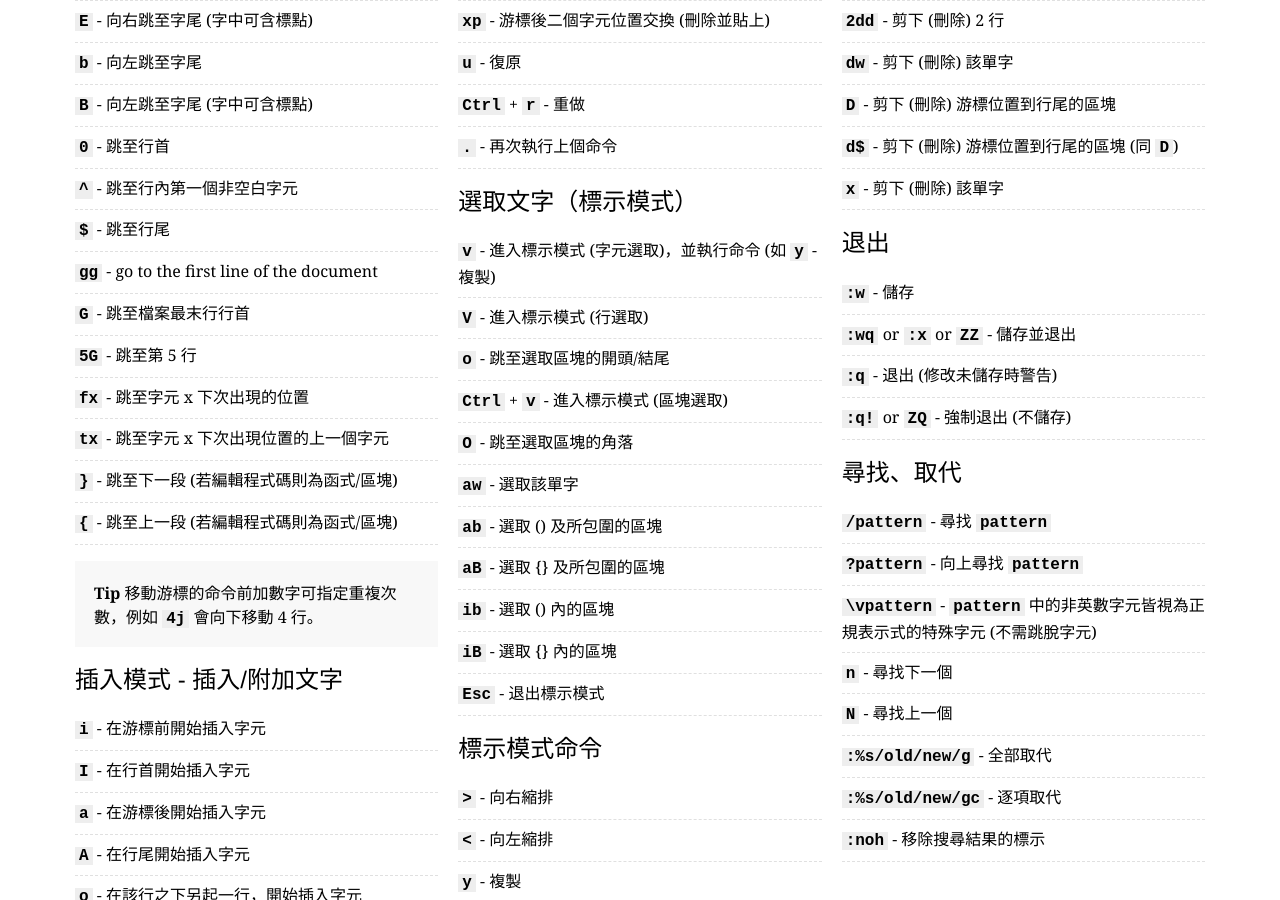
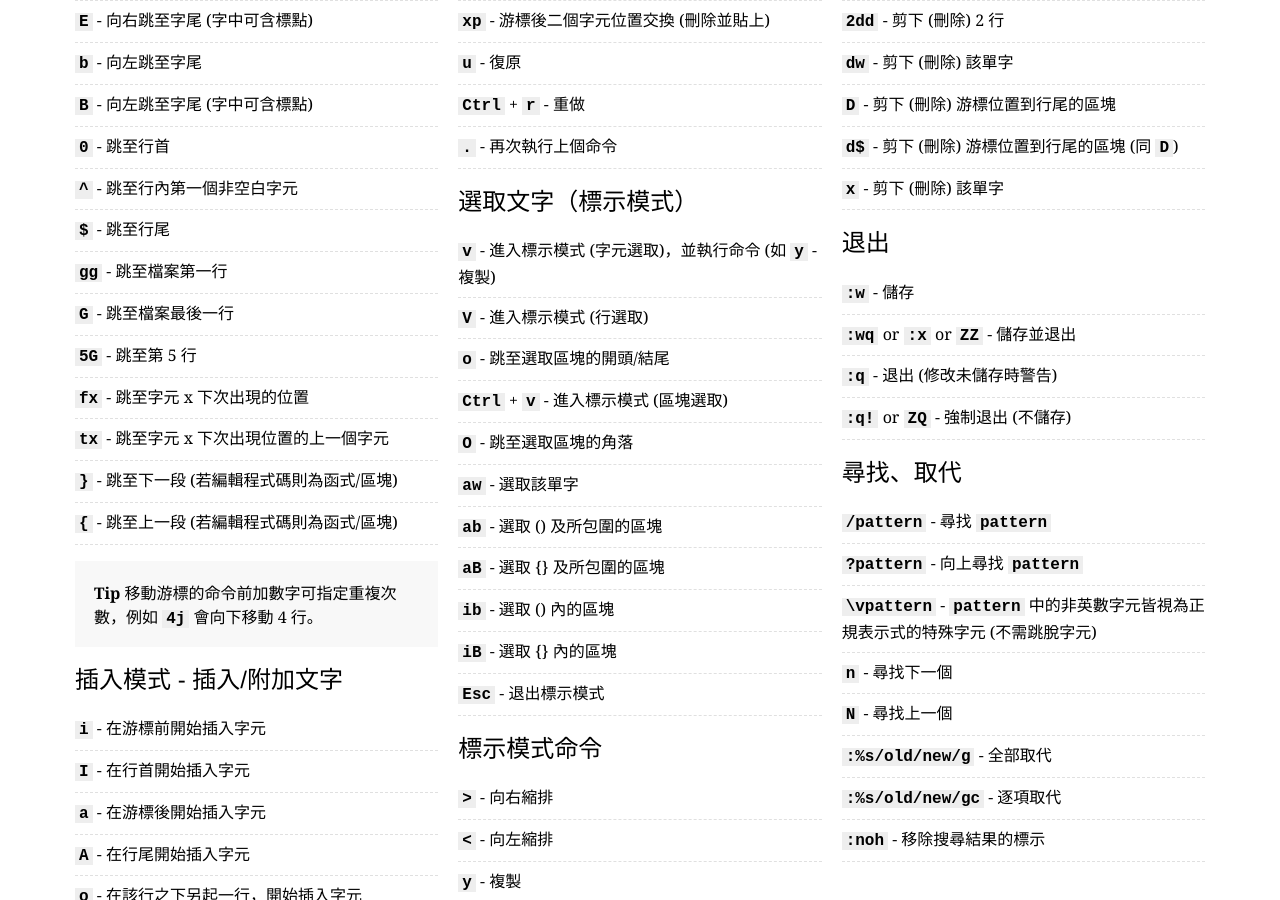
Before and after one commit to rtorr/vim-cheat-sheet, a Jekyll site: the page built from lang/zh_tw/index.html, in a window 1280 px wide and 900 px high, scrolled down 433 px. Built offline with Jekyll 4.4.1, drawn with Linux system fonts in a browser that asks for light colours.

Commit message:
Update Traditional Chinese translation (gg) and revise the translation for 'G' for consistency

```diff
--- a/lang/zh_tw/index.html
+++ b/lang/zh_tw/index.html
@@ -20,7 +20,8 @@ cursorMovement:
     zero: "跳至行首"
     caret: "跳至行內第一個非空白字元"
     dollar: "跳至行尾"
-    G: "跳至檔案最末行行首"
+    gg: "跳至檔案第一行"
+    G: "跳至檔案最後一行"
     fiveG: "跳至第 5 行"
     fx: "跳至字元 x 下次出現的位置"
     tx: "跳至字元 x 下次出現位置的上一個字元"
```
